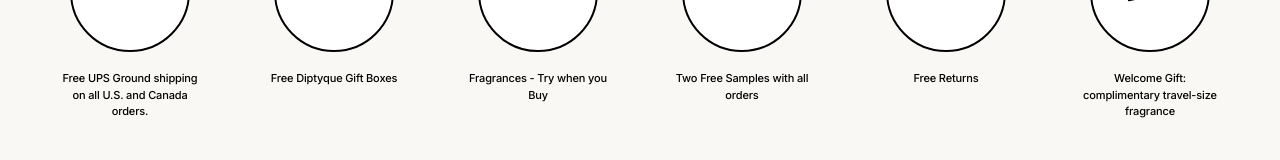
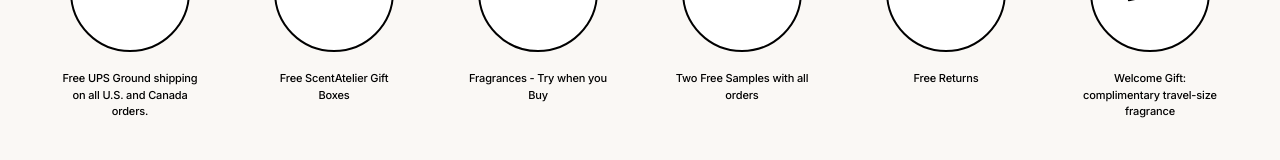
Before and after one commit to cldhkd12-eng/shop, a React (Vite) app: page /login in a window 1280 px wide. Shown: the part 2793-2953 px from the top of the page. Built offline with nearby package versions, Linux system fonts and the light colour scheme.

Commit message:
update_gift_box_brand_name

```diff
--- a/src/pages/Home.tsx
+++ b/src/pages/Home.tsx
@@ -445,7 +445,7 @@
                 <path d="M50 35C57 22 70 22 58 35C72 28 70 42 50 35Z" />
               </svg>
             </ServiceCard>
-            <ServiceText>Free Diptyque Gift Boxes</ServiceText>
+            <ServiceText>Free ScentAtelier Gift Boxes</ServiceText>
           </ServiceItem>
 
           <ServiceItem>
```
